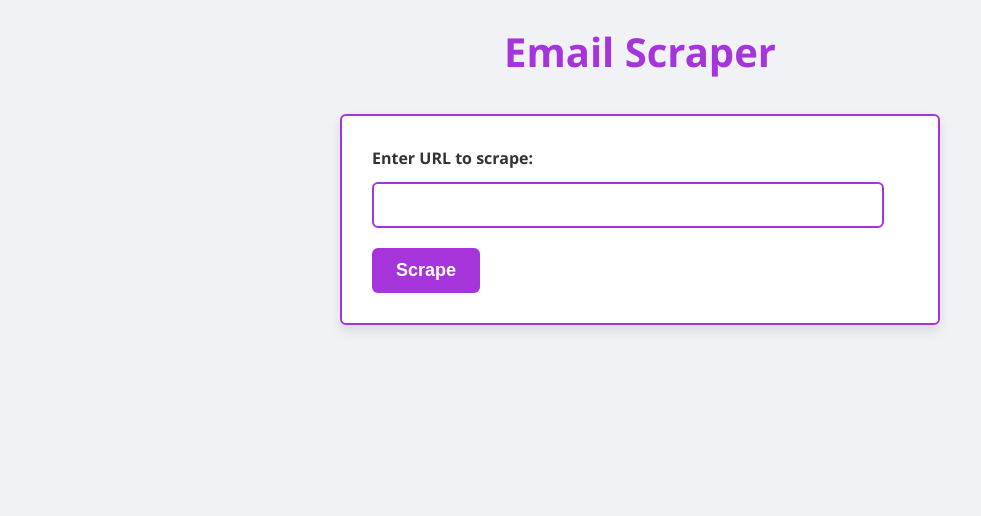
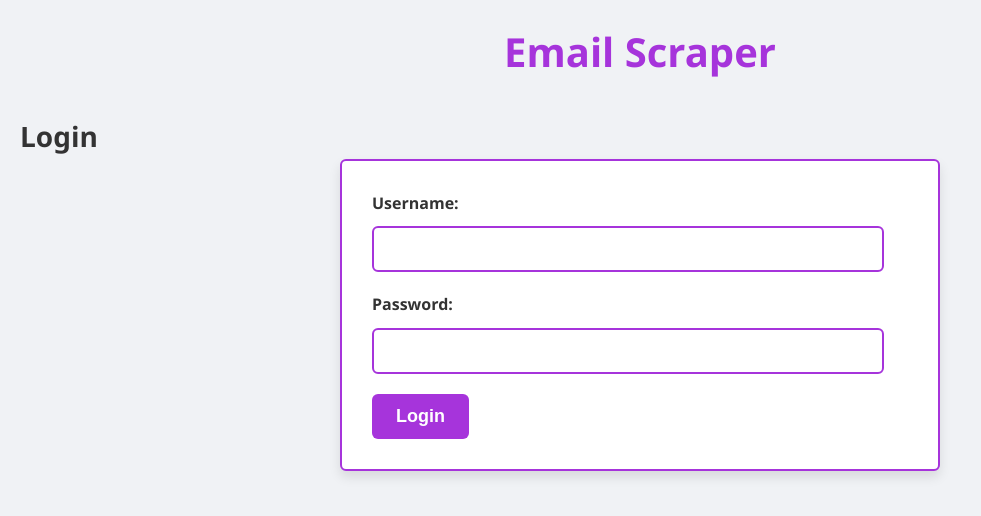
Before and after one commit to shawaiz-khan/email-scrapper, a Flask app: template templates/index.html in a window 1280 px wide. Shown: the top 516 px of the page, without its empty margins (0-981 px from the left). Run offline with Flask 3, Linux system fonts and the light colour scheme; the template is opened without the code that fills it, so the values that code supplies are empty.

Commit message:
add: User login added

```diff
--- a/app.py
+++ b/app.py
@@ -1,4 +1,4 @@
-from flask import Flask, render_template, request
+from flask import Flask, render_template, request, redirect, url_for
 import aiohttp
 import asyncio
 from bs4 import BeautifulSoup
@@ -7,41 +7,48 @@ from urllib.parse import urljoin, urlparse, urldefrag
 
 app = Flask(__name__)
 
+USERNAME = "admin"
+PASSWORD = "trial$123"
+
+logged_in = False
+
+
 def ensure_scheme(url):
-    """Ensure the URL has a scheme, defaulting to http:// if missing."""
     if not urlparse(url).scheme:
-        return 'http://' + url
+        return "http://" + url
     return url
 
+
 def is_valid_email(email):
-    """Checks if the email has a valid structure."""
-    return re.match(r"^[A-Za-z0-9._%+-]+@[A-Za-z0-9.-]+\.[A-Za-z]{2,6}$", email) is not None
+    return (
+        re.match(r"^[A-Za-z0-9._%+-]+@[A-Za-z0-9.-]+\.[A-Za-z]{2,6}$", email)
+        is not None
+    )
+
 
 async def fetch(session, url):
-    """Fetch the content of the URL."""
     try:
         async with session.get(url, timeout=60) as response:
-            if 'text/html' in response.headers.get('Content-Type', ''):
+            if "text/html" in response.headers.get("Content-Type", ""):
                 return await response.text()
             else:
-                print(f"Skipping non-HTML content at {url}")
                 return None
     except Exception as e:
-        print(f"Error fetching {url}: {e}")
         return None
 
+
 def normalize_url(base, link):
-    """Normalize and defrag URLs to ensure consistency."""
     full_url = urljoin(base, link)
-    full_url, _ = urldefrag(full_url)  # Remove fragment identifiers
+    full_url, _ = urldefrag(full_url)
     return full_url
+
 
 async def scrape_emails(url, session, visited=None):
     if visited is None:
         visited = set()
 
     emails = set()
-    url = ensure_scheme(url)  # Ensure the URL has a scheme
+    url = ensure_scheme(url)
 
     if url in visited:
         return emails
@@ -51,20 +58,18 @@ async def scrape_emails(url, session, visited=None):
     if not html_content:
         return emails
 
-    soup = BeautifulSoup(html_content, 'html.parser')
+    soup = BeautifulSoup(html_content, "html.parser")
 
-    # Extract potential emails from the page
-    potential_emails = re.findall(r'\b[A-Za-z0-9._%+-]+@[A-Za-z0-9.-]+\.[A-Z|a-z]{2,}\b', soup.text)
+    potential_emails = re.findall(
+        r"\b[A-Za-z0-9._%+-]+@[A-Za-z0-9.-]+\.[A-Z|a-z]{2,}\b", soup.text
+    )
     for email in potential_emails:
         if is_valid_email(email):
             emails.add(email)
 
-    # Follow links on the page
     tasks = []
-    for link in soup.find_all('a', href=True):
-        full_url = normalize_url(url, link['href'])
-
-        # Follow links within the same domain
+    for link in soup.find_all("a", href=True):
+        full_url = normalize_url(url, link["href"])
         if urlparse(full_url).netloc == urlparse(url).netloc:
             tasks.append(scrape_emails(full_url, session, visited))
 
@@ -74,14 +79,42 @@ async def scrape_emails(url, session, visited=None):
 
     return emails
 
-@app.route('/', methods=['GET', 'POST'])
+
+@app.route("/login", methods=["GET", "POST"])
+def login():
+    global logged_in
+    if request.method == "POST":
+        username = request.form["username"]
+        password = request.form["password"]
+
+        if username == USERNAME and password == PASSWORD:
+            logged_in = True
+            return redirect(url_for("index"))
+        else:
+            return "Invalid credentials, please try again."
+
+    return render_template("index.html", logged_in=logged_in)
+
+
+@app.route("/logout", methods=["POST"])
+def logout():
+    global logged_in
+    logged_in = False
+    return redirect(url_for("index"))
+
+
+@app.route("/", methods=["GET", "POST"])
 async def index():
+    if not logged_in:
+        return redirect(url_for("login"))
+
     emails = []
-    if request.method == 'POST':
-        url = request.form['url']
+    if request.method == "POST":
+        url = request.form["url"]
         async with aiohttp.ClientSession() as session:
             emails = await scrape_emails(url, session)
-    return render_template('index.html', emails=emails)
+    return render_template("index.html", emails=emails, logged_in=logged_in)
 
-if __name__ == '__main__':
+
+if __name__ == "__main__":
     app.run(debug=True)
--- a/templates/index.html
+++ b/templates/index.html
@@ -8,6 +8,17 @@
 </head>
 <body>
     <h1>Email Scraper</h1>
+
+    {% if not logged_in %}
+        <h2>Login</h2>
+        <form method="POST" action="/login">
+            <label for="username">Username:</label>
+            <input type="text" id="username" name="username" required>
+            <label for="password">Password:</label>
+            <input type="text" id="password" name="password" required>
+            <button type="submit">Login</button>
+        </form>
+    {% else %}
         <form method="POST" action="/">
             <label for="url">Enter URL to scrape:</label>
             <input type="text" id="url" name="url" required>
@@ -22,5 +33,9 @@
             {% endfor %}
             </ul>
         {% endif %}
+        <form action="/logout" method="POST">
+            <button type="submit">Logout</button>
+        </form>
+    {% endif %}
 </body>
 </html>
```
Also changed, not shown: 3 other files. Lines whose indentation alone changed are shown as unchanged.
